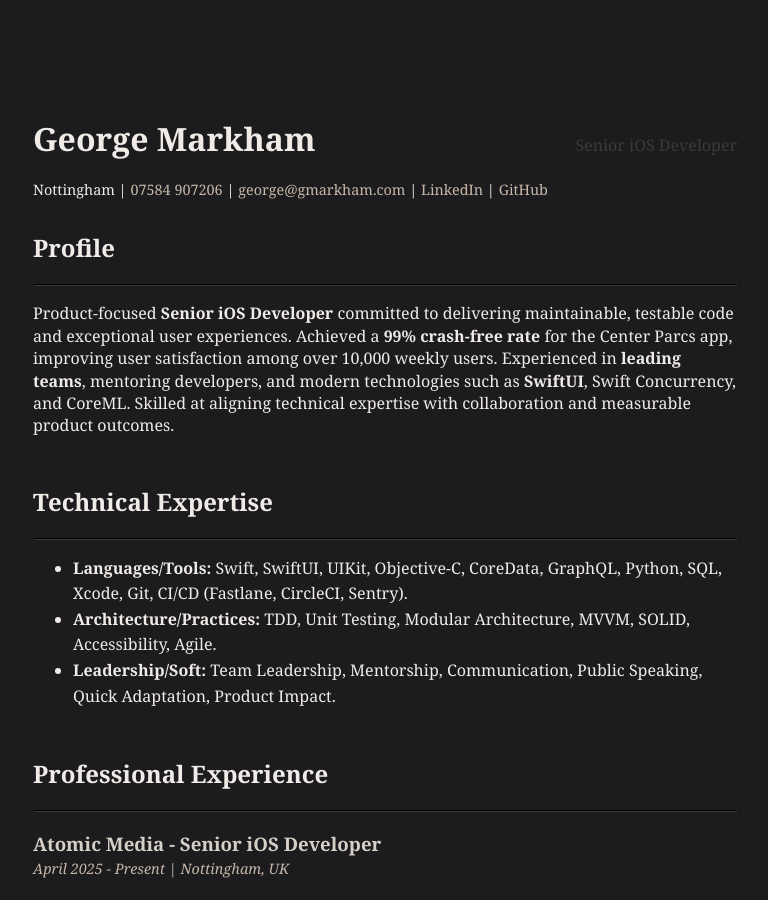
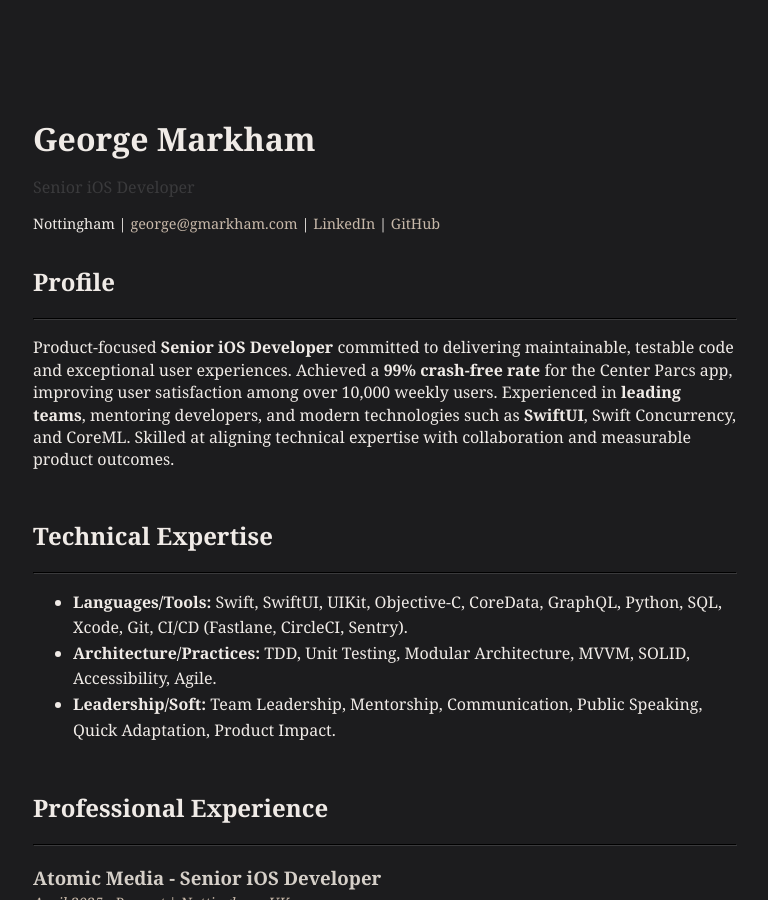
Before and after one commit to GeorgeMarkham/georgemarkham.github.io, a Jekyll site: the page built from cv.html, in a window 1280 px wide and 900 px high. Shown: the whole window, without its empty margins (15-783 px from the left). Built offline with Jekyll 4.4.1, drawn with Linux system fonts in a browser that asks for light colours.

Commit message:
Update CV

```diff
--- a/cv.html
+++ b/cv.html
@@ -4,12 +4,12 @@ title: George Markham - CV
 ---
 
 <div class="container content-container">
-    <div style="display: flex; justify-content: space-between; align-items: baseline;">
+    <div>
         <h1 style="margin-bottom: 0;">George Markham</h1>
         <p style="color: var(--deep-stone); font-size: 1rem;">Senior iOS Developer</p>
     </div>
     <p style="margin-top: 0.5rem; font-size: 0.9rem;">
-        Nottingham | <a href="tel:07584907206">07584 907206</a> | <a href="mailto:george@gmarkham.com">george@gmarkham.com</a> | <a href="YOUR_LINKEDIN_URL_HERE">LinkedIn</a> | <a href="YOUR_GITHUB_URL_HERE">GitHub</a>
+        Nottingham | <a href="mailto:george@gmarkham.com">george@gmarkham.com</a> | <a href="YOUR_LINKEDIN_URL_HERE">LinkedIn</a> | <a href="YOUR_GITHUB_URL_HERE">GitHub</a>
     </p>
 
     <h2 style="margin-top: 2rem;">Profile</h2>
```
